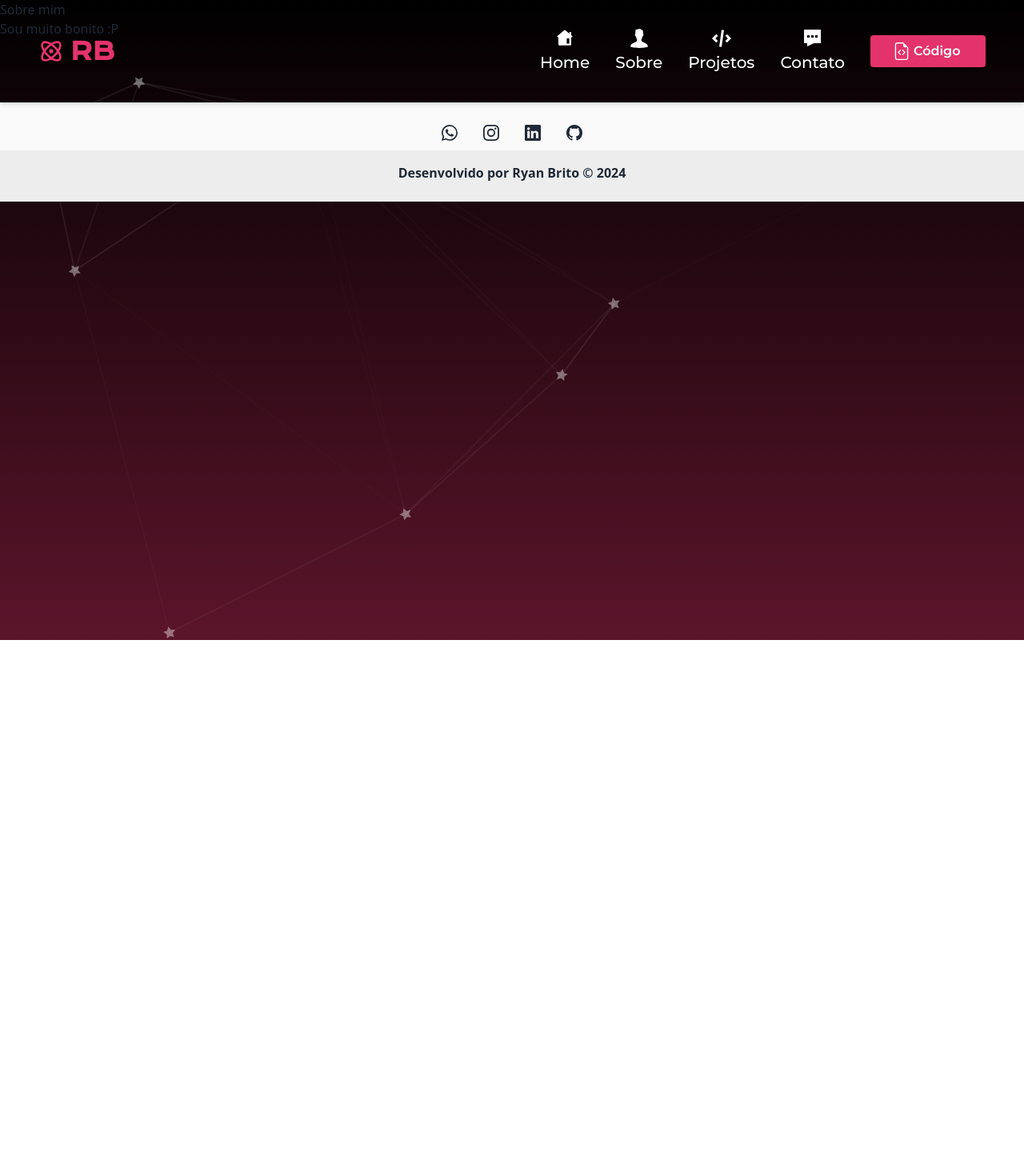
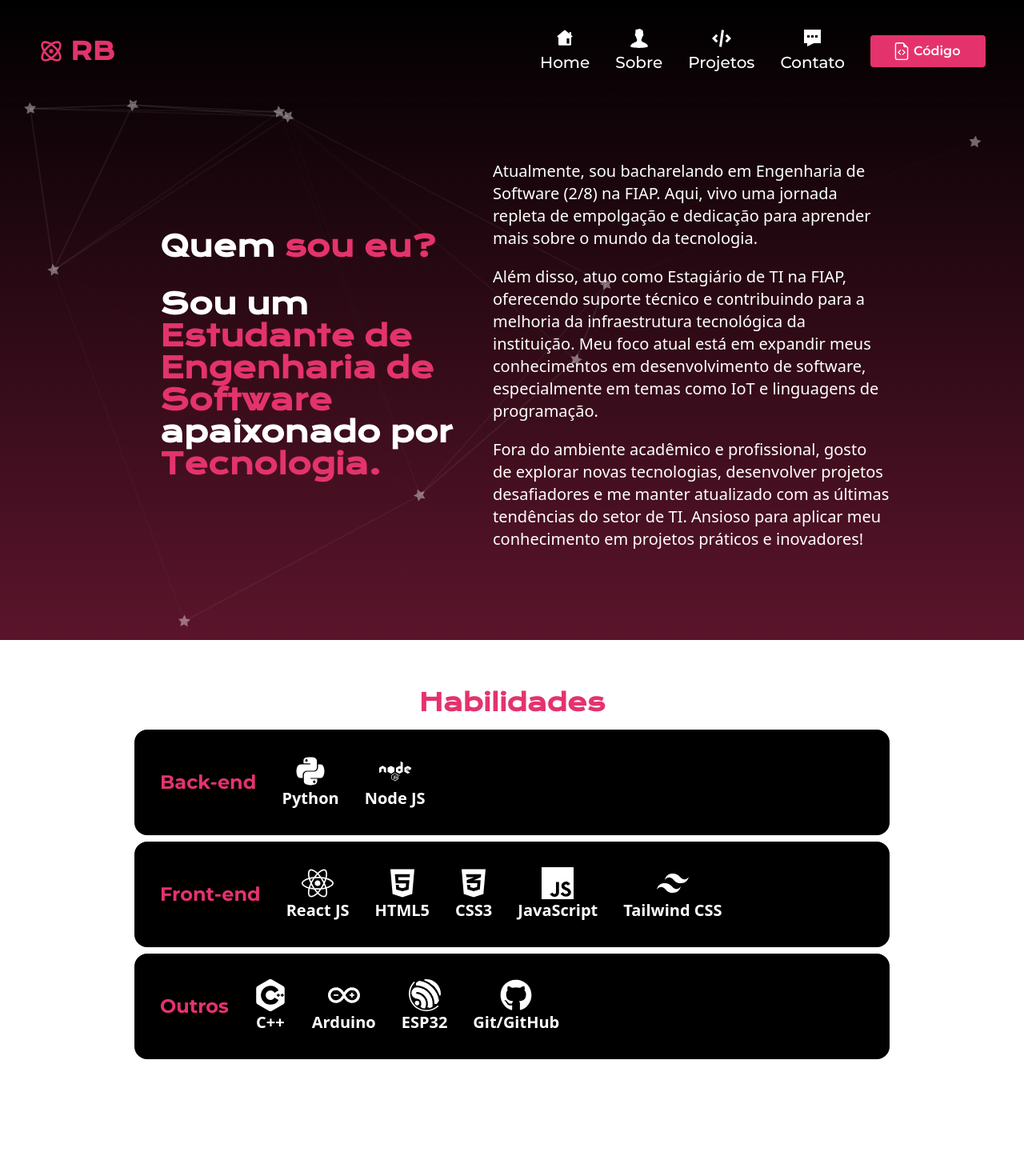
Before and after one commit to ryanbritodev/portfolio-react, a React (Vite) app: page /sobre in a window 1280 px wide. Shown: the top 1470 px of the page at 80% size. Before the commit the page ends 800 px from the top, so only its background shows below. Built offline with nearby package versions, Linux system fonts and the light colour scheme.

Commit message:
Seção About

```diff
--- a/package.json
+++ b/package.json
@@ -11,6 +11,8 @@
   },
   "dependencies": {
     "@material-tailwind/react": "^2.1.10",
+    "framer-motion": "^11.7.0",
+    "next": "^14.2.13",
     "react": "^18.3.1",
     "react-bootstrap": "^2.10.4",
     "react-dom": "^18.3.1",
--- a/src/components/About/About.jsx
+++ b/src/components/About/About.jsx
@@ -1,10 +1,119 @@
-function About() {
-    return (
-        <section>
-            <h1>Sobre mim</h1>
-            <p>Sou muito bonito :P</p>
-        </section>
-    );
-}
+import { motion } from "framer-motion";
+import Skills from "./Skills";
+import RyanCode from "../../assets/svg/Ryan-code.svg";
+
+const About = () => {
+  return (
+    <div className="min-h-screen lg:pl-32 lg:pr-32">
+      <div className="flex flex-col justify-between md:pt-40 pt-28">
+        <div className="flex flex-col px-10 mt-10">
+          <div className="flex flex-col items-center md:flex-row max-w-screen-xl mx-auto">
+            <div className="md:px-8">
+              <motion.div
+                className="md:w-96"
+                initial="hidden"
+                animate="visible"
+                variants={{
+                  hidden: {
+                    scale: 0.8,
+                    opacity: 0,
+                  },
+                  visible: {
+                    scale: 1,
+                    opacity: 1,
+                    transition: {
+                      delay: 0.4,
+                    },
+                  },
+                }}
+              >
+                <h1 className="text-2xl font-krona text-center md:text-left text-white font-bold md:text-4xl mb-8">
+                  Quem <span className="text-fiap">sou eu?</span>
+                </h1>
+              </motion.div>
+              <motion.div
+                initial="hidden"
+                animate="visible"
+                variants={{
+                  hidden: {
+                    scale: 0.8,
+                    opacity: 0,
+                  },
+                  visible: {
+                    scale: 1,
+                    opacity: 1,
+                    transition: {
+                      delay: 1,
+                    },
+                  },
+                }}
+              >
+                <h2 className="font-bold font-krona text-white text-center text-2xl md:text-4xl md:text-left mb-5">
+                  Sou um
+                  <span className="text-fiap"> Estudante de Engenharia de Software</span> apaixonado por
+                  <span className="text-fiap"> Tecnologia.</span>
+                </h2>
+              </motion.div>
+            </div>
+            <motion.div
+              initial="hidden"
+              animate="visible"
+              variants={{
+                hidden: {
+                  scale: 0.8,
+                  opacity: 0,
+                },
+                visible: {
+                  scale: 1,
+                  opacity: 1,
+                  transition: {
+                    delay: 1.6,
+                  },
+                },
+              }}
+            >
+              <p className="text-left text-white text-xl font-normal mb-5 flex-wrap">
+                Atualmente, sou bacharelando em Engenharia de Software (2/8) na FIAP. Aqui, vivo uma jornada repleta de empolgação e dedicação para aprender mais sobre o mundo da tecnologia.
+              </p>
+              <p className="text-left text-white text-xl font-normal mb-5 flex-wrap">
+                Além disso, atuo como Estagiário de TI na FIAP, oferecendo suporte técnico e contribuindo para a melhoria da infraestrutura tecnológica da instituição. Meu foco atual está em expandir meus conhecimentos em desenvolvimento de software, especialmente em temas como IoT e linguagens de programação.
+              </p>
+              <p className="text-left text-white text-xl font-normal mb-5 flex-wrap">
+                Fora do ambiente acadêmico e profissional, gosto de explorar novas tecnologias, desenvolver projetos desafiadores e me manter atualizado com as últimas tendências do setor de TI. Ansioso para aplicar meu conhecimento em projetos práticos e inovadores!
+              </p>
+            </motion.div>
+          </div>
+          <div className="text-bold text-white text-3xl mt-10">
+            <Skills />
+          </div>
+          <motion.div
+            initial="hidden"
+            animate="visible"
+            variants={{
+              hidden: {
+                scale: 0.8,
+                opacity: 0,
+              },
+              visible: {
+                scale: 1,
+                opacity: 1,
+                transition: {
+                  delay: 1.8,
+                },
+              },
+            }}
+            className="flex justify-center mt-10"
+          >
+            <img
+              src={RyanCode}
+              alt="Ryan codando"
+              className="w-full max-w-screen-xl md:w-3/4 lg:w-1/2"
+            />
+          </motion.div>
+        </div>
+      </div>
+    </div>
+  );
+};
 
 export default About;
--- /dev/null
+++ b/src/components/About/Skills.jsx
@@ -0,0 +1,98 @@
+import { motion } from "framer-motion";
+import { FaHtml5 } from "react-icons/fa";
+import { FaCss3Alt } from "react-icons/fa";
+import { FaPython } from "react-icons/fa";
+import { FaNode } from "react-icons/fa";
+import { FaReact } from "react-icons/fa";
+import { SiTailwindcss } from "react-icons/si";
+import { FaGithub } from "react-icons/fa";
+import { SiCplusplus } from "react-icons/si";
+import { SiJavascript } from "react-icons/si";
+import { SiArduino } from "react-icons/si";
+import { SiEspressif } from "react-icons/si";
+
+const Skills = () => {
+  return (
+    <motion.div
+      initial="hidden"
+      animate="visible"
+      variants={{
+        hidden: {
+          scale: 0.8,
+          opacity: 0,
+        },
+        visible: {
+          scale: 1,
+          opacity: 1,
+          transition: {
+            delay: 2.0,
+          },
+        },
+      }}
+    >
+      <div className="w-full py-28">
+        <div className="mx-auto flex flex-col max-w-screen-xl justify-center">
+          <p className="font-bold font-krona text-fiap pb-4 text-center">Habilidades</p>
+
+          <ul className="flex justify-start items-center flex-row flex-wrap gap-8 mb-2 bg-black p-8 rounded-2xl">
+            <span className="text-fiap font-montserrat font-bold text-2xl w-full text-center md:w-fit">Back-end</span>
+            <li className=" text-xl font-bold flex justify-center items-center flex-col">
+              <FaPython size="40px" />
+              Python
+            </li>
+            <li className=" text-xl font-bold flex justify-center items-center flex-col">
+              <FaNode size="40px" />
+              Node JS
+            </li>
+          </ul>
+
+          <ul className="flex justify-start items-center flex-row gap-8 flex-wrap mb-2 bg-black p-8 rounded-2xl">
+            <span className="text-fiap font-montserrat font-bold  text-2xl w-full text-center md:w-fit">Front-end</span>
+            <li className=" text-xl font-bold flex justify-center items-center flex-col">
+              <FaReact size="40px" />
+              React JS
+            </li>
+            <li className=" text-xl font-bold flex justify-center items-center flex-col">
+              <FaHtml5 size="40px" />
+              HTML5
+            </li>
+            <li className=" text-xl font-bold flex justify-center items-center flex-col">
+              <FaCss3Alt size="40px" />
+              CSS3
+            </li>
+            <li className=" text-xl font-bold flex justify-center items-center flex-col">
+              <SiJavascript size="40px" />
+              JavaScript
+            </li>
+            <li className=" text-xl font-bold flex justify-center items-center flex-col">
+              <SiTailwindcss size="40px" />
+              Tailwind CSS
+            </li>
+          </ul>
+
+          <ul className="flex items-center flex-row gap-8 flex-wrap mb-2 bg-black p-8 rounded-2xl">
+            <span className="text-fiap font-montserrat font-bold text-2xl w-full text-center md:w-fit">Outros</span>
+            <li className="text-xl font-bold flex justify-center items-center flex-col">
+              <SiCplusplus size="40px"/>
+              C++
+            </li>
+            <li className="text-xl font-bold flex justify-center items-center flex-col">
+              <SiArduino  size="40px" />
+              Arduino
+            </li>
+            <li className="text-xl font-bold flex justify-center items-center flex-col">
+              <SiEspressif size="40px" />
+              ESP32
+            </li>
+            <li className="text-xl font-bold flex justify-center items-center flex-col">
+              <FaGithub size="40px" />
+              Git/GitHub
+            </li>
+          </ul>
+        </div>
+      </div>
+    </motion.div>
+  );
+};
+
+export default Skills;
--- a/src/components/Footer.jsx
+++ b/src/components/Footer.jsx
@@ -3,7 +3,7 @@ import { BsGithub, BsInstagram, BsLinkedin, BsWhatsapp } from "react-icons/bs";
 
 function Footer() {
     return (
-    <footer className="flex flex-col items-center mt-20 bg-zinc-50 text-center text-surface dark:bg-black dark:text-white">
+    <footer className="flex flex-col items-center mt-20 text-center text-surface bg-black text-white">
     <div className="container pt-4">
         <div className="flex justify-center space-x-2">
         <a
--- a/src/components/Home/Home.jsx
+++ b/src/components/Home/Home.jsx
@@ -26,18 +26,18 @@ function Home() {
         </header>
 
         <section className="flex flex-col items-center p-8 py-24 text-white md:flex-row md:justify-between md:items-center md:px-20 md:py-36 lg:px-32 max-w-screen-2xl mx-auto">
-            <div className="text-xl text-justify w-full md:w-1/2 md:text-justify">
+            <div className="text-xl w-full md:w-1/2">
                 <h1 className="text-xl text-center font-krona mb-10 text:text-2xl md:text-3xl">UM POUCO MAIS <span className="text-fiap">SOBRE MIM</span></h1>
-                <p className="mb-6">
+                <p className="mb-6 ml-3">
                     Nascido e criado em <span className="text-fiap font-bold">Santo André/SP</span>, tenho 19 anos e atuo como Estagiário de TI e Estudante de Engenharia de Software na <span className="text-fiap font-bold">FIAP.</span>
                 </p>
-                <p className="mb-6">
+                <p className="mb-6 ml-3">
                     Atualmente estou no <span className="text-fiap font-bold">2° semestre</span> e sempre busco aprender e aprimorar minhas habilidades no Mundo da <span className="text-fiap font-bold">tecnologia.</span>
                 </p>
-                <p className="mb-6">
+                <p className="mb-6 ml-3">
                     Um dos meus maiores interesses é o <span className="text-fiap font-bold">Desenvolvimento de Sistemas IoT (Internet of Things)</span>, pois acredito que essa tecnologia pode transformar o modo como interagimos com o mundo à nossa volta.
                 </p>
-                <p>
+                <p className="ml-3">
                     Além da <span className="text-fiap font-bold">programação</span>, adoro ouvir <span className="text-fiap font-bold">rock</span> e <span className="text-fiap font-bold">jogar videogame</span> nas horas vagas, o que sempre me inspira a ser criativo e focado nos projetos que estou desenvolvendo.
                 </p>
             </div>
@@ -50,7 +50,7 @@ function Home() {
             <h1 className="font-krona text-white text-xl text-center mb-3 text:text-3xl">
                 Minhas <strong className="flex text-fiap justify-center">CONTRIBUIÇÕES</strong>
             </h1>
-            <div className="w-full max-w-4xl mx-auto">
+            <div className="w-full max-w-4xl mx-auto mt-3">
                 <Github />
             </div>
         </section>
```
Also changed, not shown: src/assets/svg/Ryan-code.svg (added), 1 other file (tests, documents, lock files or other folders).
